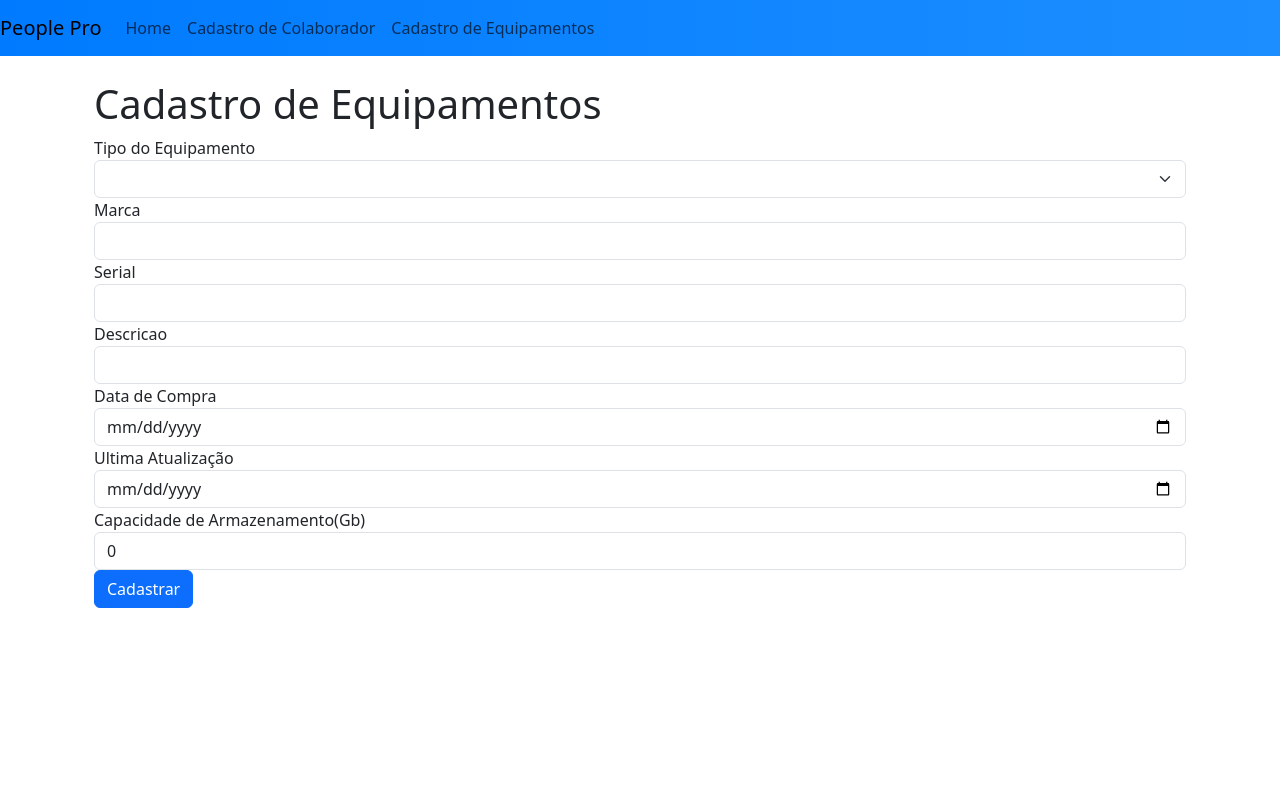
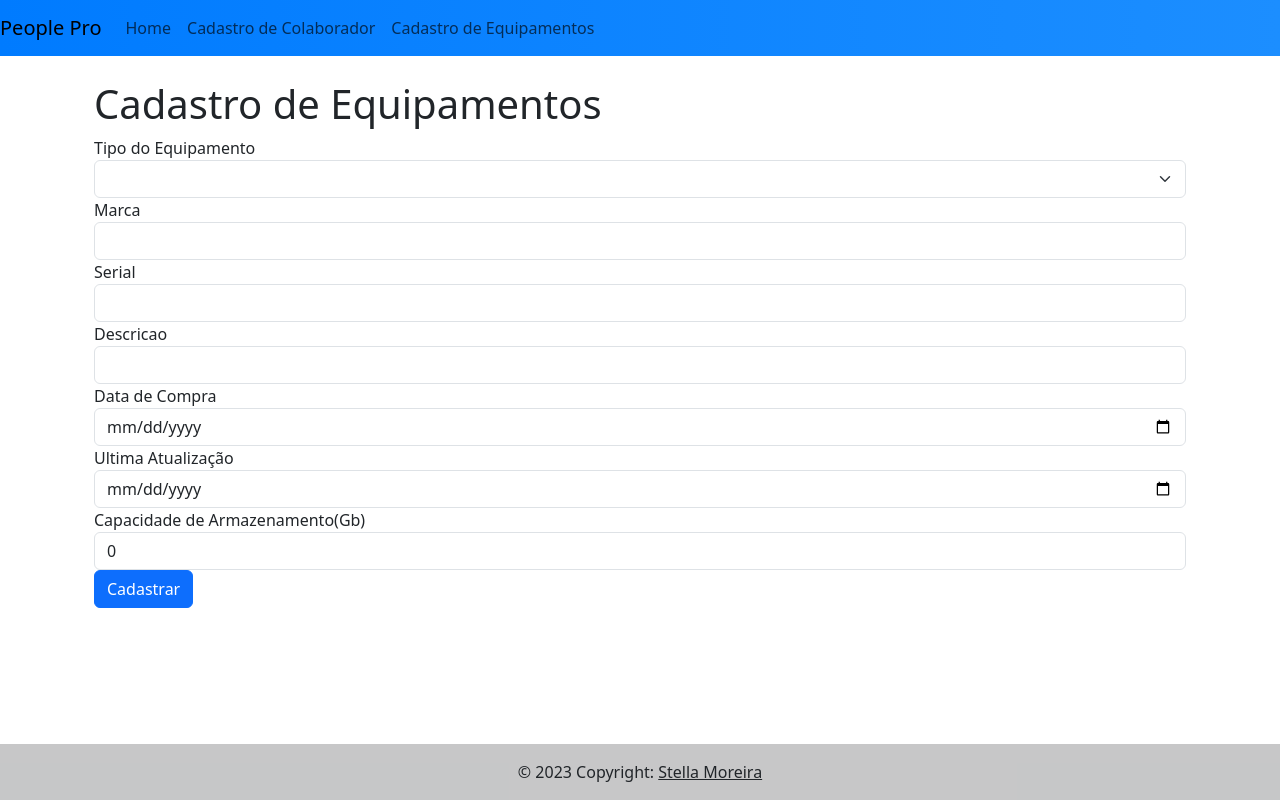
Before and after one commit to gloinho/PeoplePro, a Vue app in the folder people-pro/: page /cadastro-equipamento in a window 1280 px wide. Built offline with nearby package versions, Linux system fonts and the light colour scheme.

Commit message:
add app footer

```diff
--- a/people-pro/src/App.vue
+++ b/people-pro/src/App.vue
@@ -4,16 +4,19 @@
     <div class="container my-4">
       <router-view></router-view>
     </div>
+    <AppFooter/>
   </div>
 </template>
 
 <script>
 import AppHeader from './components/AppHeader.vue'
+import AppFooter from './components/AppFooter.vue'
 
 export default {
   name: 'App',
   components:{
-    AppHeader
+    AppHeader,
+    AppFooter
   }
 };
 </script>
--- /dev/null
+++ b/people-pro/src/components/AppFooter.vue
@@ -0,0 +1,24 @@
+<template>
+<footer class="bg-light text-center text-lg-start">
+  <!-- Copyright -->
+  <div class="text-center p-3" style="background-color: rgba(0, 0, 0, 0.2);">
+    © 2023 Copyright:
+    <a class="text-dark" href="https://github.com/stellaoliveirabertt/PeoplePro">Stella Moreira</a>
+  </div>
+  <!-- Copyright -->
+</footer>
+</template>
+
+<script>
+export default{
+    name: 'AppFooter'
+}
+</script>
+<style scoped>
+footer{
+    width: 100%;
+    position: absolute;
+    bottom: 0;
+    left: 0;
+}
+</style>
```
